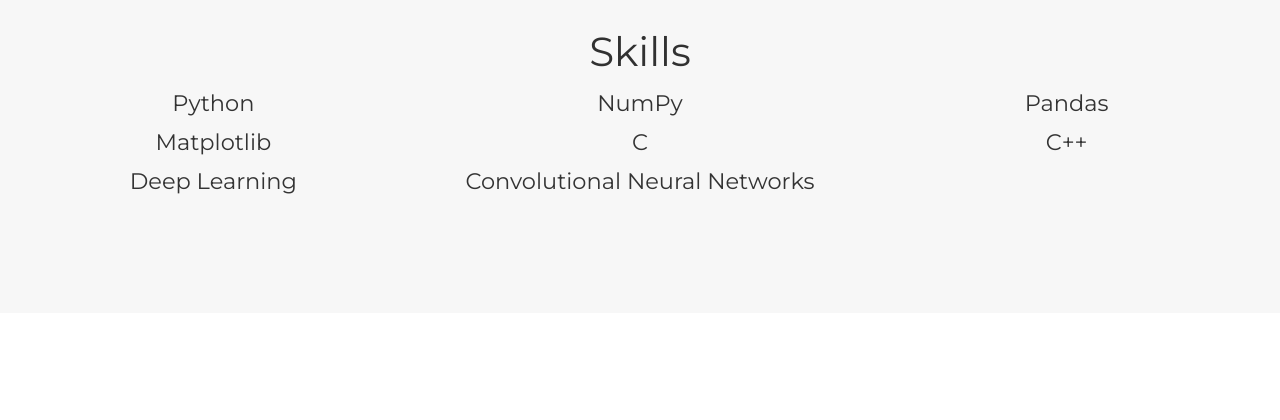
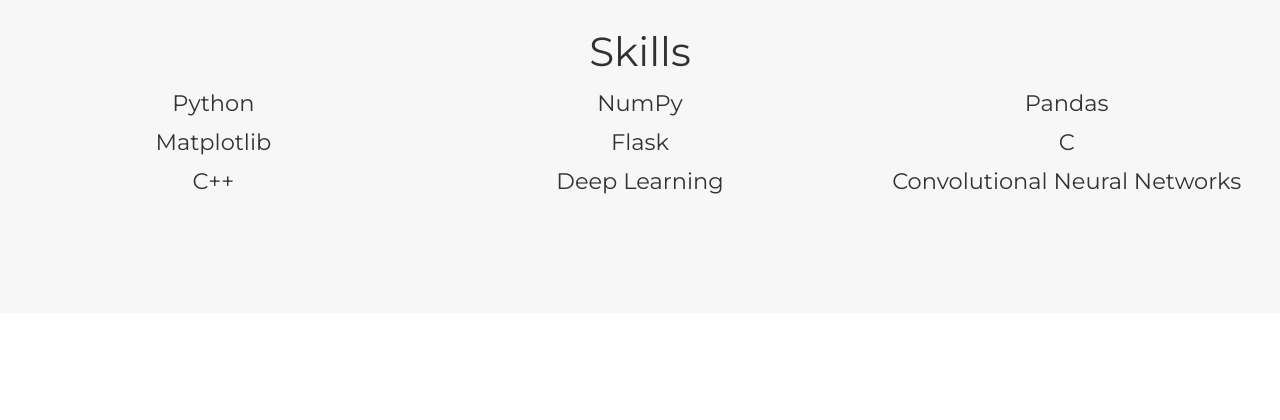
Before and after one commit to ihanish/ihanish.github.io, a plain HTML site: page index.html in a window 1280 px wide. Shown: the part 815-1235 px from the top of the page. Drawn offline with nearby package versions, Linux system fonts and the light colour scheme; some icons are missing.

Commit message:
small changes

```diff
--- a/index.html
+++ b/index.html
@@ -1089,6 +1089,17 @@
   <div class="col-12 col-sm-4">
 
     <div class="section-subheading">Matplotlib</div>
+
+  </div>
+
+
+
+
+
+
+  <div class="col-12 col-sm-4">
+
+    <div class="section-subheading">Flask</div>
 
   </div>
 
```
Also changed, not shown: 1 other file.
